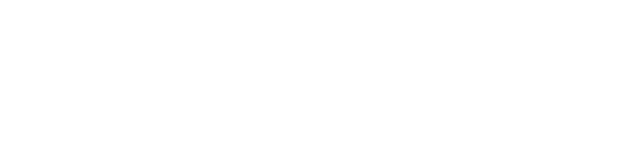
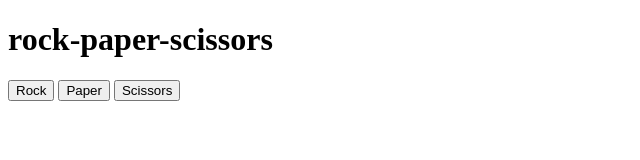
Before and after one commit to 54MU31M00R3/rock-paper-scissors, a plain HTML site: page index.html in a window 1280 px wide. Shown: the whole page, without its empty margins (0-640 px from the left). Drawn offline with Linux system fonts and the light colour scheme.

Commit message:
Add buttons and header for rock-paper-scissors ui
Each button serves as an input for user input as
opposed to letting them type it in.

```diff
--- a/index.html
+++ b/index.html
@@ -4,6 +4,17 @@
         <meta charset="UTF-8">
         <meta name="viewport" content="width=device-width, initial-scale=1">
         <title>Document</title>
-        <script src="javascript.js"></script>
+        <script src="javascript.js" defer></script>
     </head>
+    <body>
+        <h1>rock-paper-scissors</h1>
+        <div id="humanChoice">
+            <button id="rock">Rock</button>
+            <button id="paper">Paper</button>
+            <button id="scissors">Scissors</button>
+        </div>
+        <div id="scoreBoard">
+
+        </div>
+    </body>
 </html>
```
